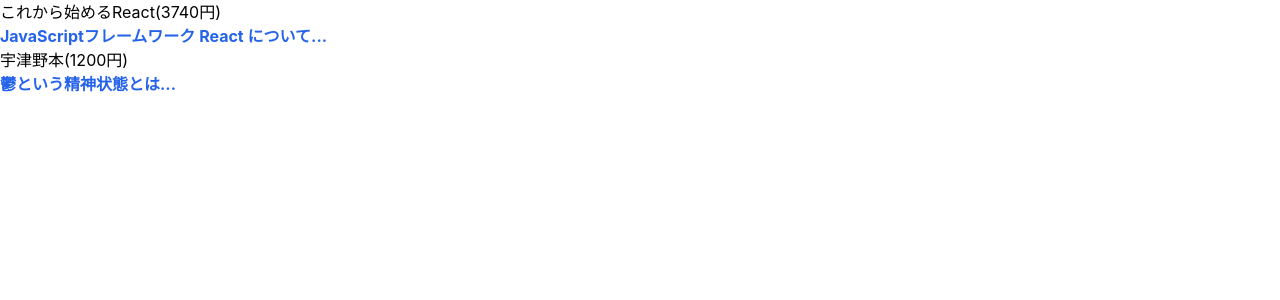
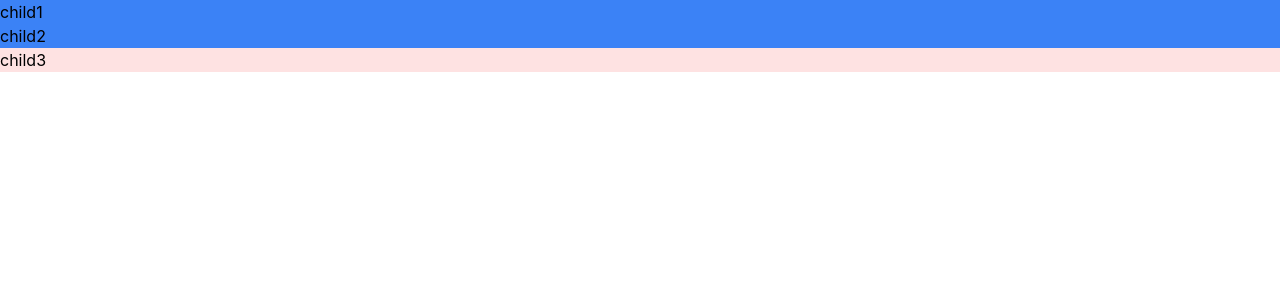
Before and after one commit to yadac/my-react, a React (Create React App) app: page / in a window 1280 px wide. Shown: the top 300 px of the page. Built offline with nearby package versions, Linux system fonts and the light colour scheme.

Commit message:
feat:props.children

```diff
--- /dev/null
+++ b/src/components/StyledPanel.js
@@ -0,0 +1,14 @@
+import React from 'react'
+
+export default function StyledPanel({ children }) {
+    return (
+        <React.Fragment>
+            <div className='bg-blue-500'>
+                {children}
+            </div>
+            <div className='bg-red-100'>
+                child3
+            </div>
+        </React.Fragment>
+    )
+}
--- a/src/index.js
+++ b/src/index.js
@@ -2,12 +2,15 @@
 import ReactDOM from 'react-dom/client';
 import './index.css';
 import reportWebVitals from './reportWebVitals';
-import Booklist from './components/Booklist';
+import StyledPanel from './components/StyledPanel';
 
 const root = ReactDOM.createRoot(document.getElementById('root'));
 root.render(
   <React.StrictMode>
-    <Booklist />
+    <StyledPanel>
+      <p>child1</p>
+      <p>child2</p>
+    </StyledPanel>
   </React.StrictMode>
 );
 
```
